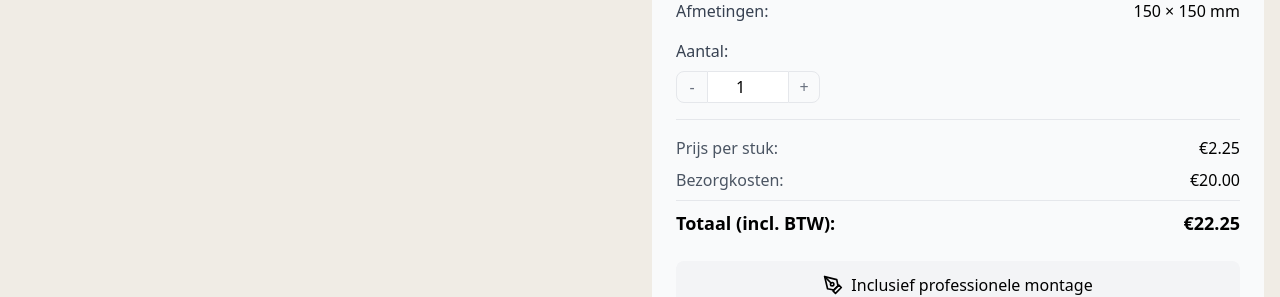
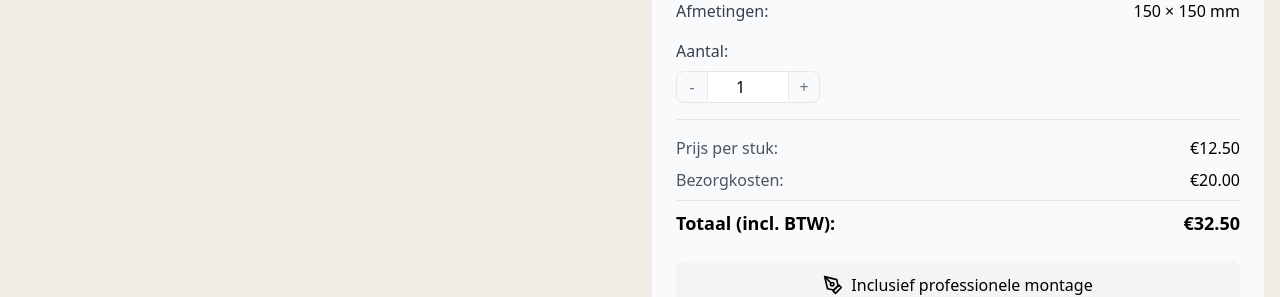
Before and after one commit to Ybmarketingagency/json-frontend, a React (Vite) app: page /custom/getoogd in a window 1280 px wide. Shown: the part 2020-2317 px from the top of the page. Built offline with nearby package versions, Linux system fonts and the light colour scheme.

Commit message:
Update price calculation with minimum price

```diff
--- a/src/components/custom/MirrorCustomizer.tsx
+++ b/src/components/custom/MirrorCustomizer.tsx
@@ -158,6 +158,9 @@ const MirrorCustomizer: React.FC = () => {
 
     let finalPrice = area * colorPrices[options.color];
 
+    // Apply minimum price of €10
+    finalPrice = Math.max(finalPrice, 10);
+
     // Add complexity factors
     if (shape.slug === 'rond') {
       finalPrice *= 1.25; // 25% extra for round complexity
```
